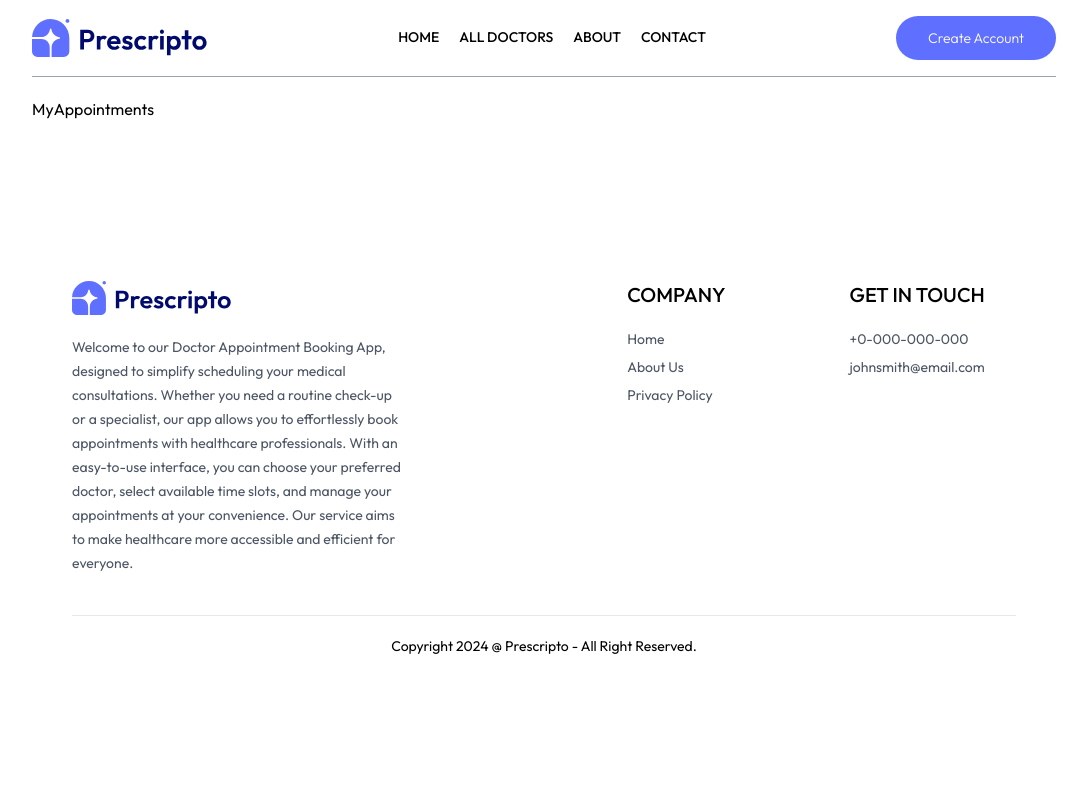
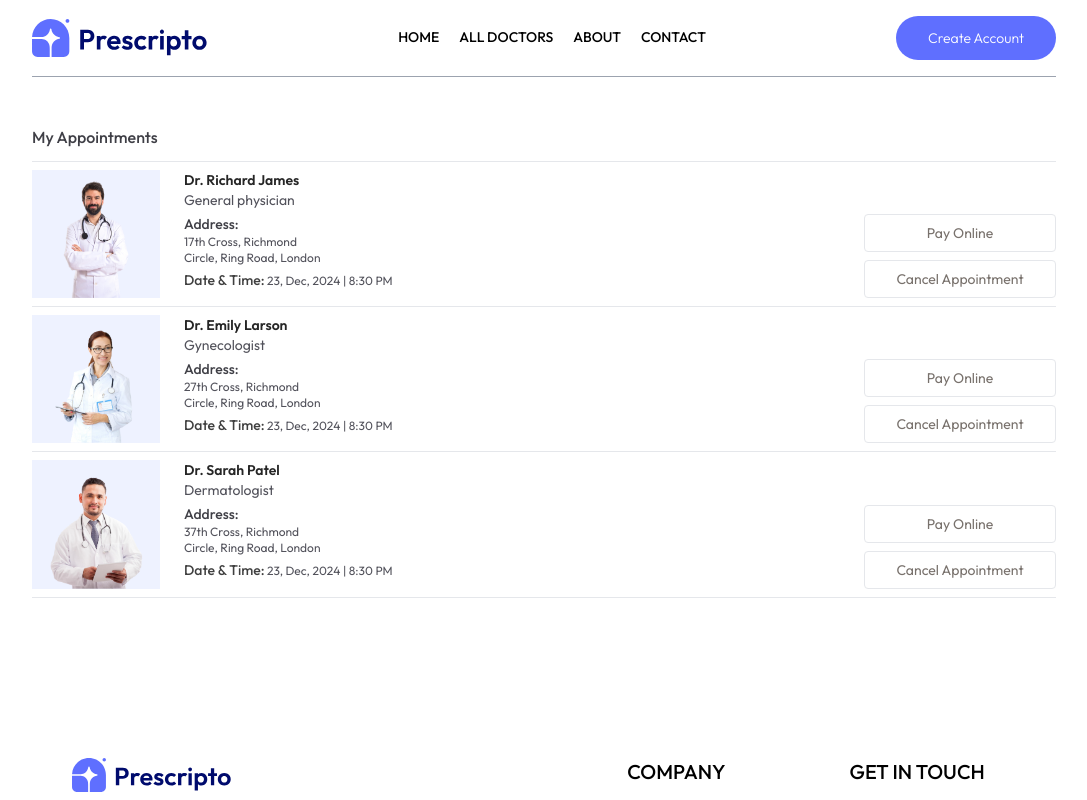
Before and after one commit to karananeja/prescripto-fe, a React (Vite) app: page /my-appointments in a window 1280 px wide. Shown: the top 800 px of the page, without its empty margins (96-1183 px from the left). Built offline with nearby package versions, Linux system fonts and the light colour scheme.

Commit message:
chore: complete the my appointments page

```diff
--- a/src/pages/MyAppointments.tsx
+++ b/src/pages/MyAppointments.tsx
@@ -1,3 +1,49 @@
+import { useAppContext } from '../context/AppContext';
+
 export const MyAppointments = () => {
-  return <div>MyAppointments</div>;
+  const { doctors } = useAppContext();
+
+  return (
+    <>
+      <p className='pb-3 mt-12 font-medium text-zinc-700 border-b'>
+        My Appointments
+      </p>
+
+      {doctors.slice(0, 3).map((doctor) => (
+        <div
+          className='grid grid-cols-[1fr_2fr] gap-4 sm:flex sm:gap-6 py-2 border-b'
+          key={doctor._id}
+        >
+          <img
+            className='w-32 bg-indigo-50'
+            src={doctor.image}
+            alt='doctor-image'
+          />
+
+          <div className='flex-1 text-sm text-zinc-600'>
+            <p className='text-neutral-800 font-semibold'>{doctor.name}</p>
+            <p>{doctor.specialty}</p>
+            <p className='text-zinc-700 font-medium mt-1'>Address:</p>
+            <p className='text-xs'>{doctor.address.line1}</p>
+            <p className='text-xs'>{doctor.address.line2}</p>
+            <p className='text-xs mt-1'>
+              <span className='text-sm text-neutral-700 font-medium'>
+                Date & Time:
+              </span>{' '}
+              23, Dec, 2024 | 8:30 PM
+            </p>
+          </div>
+
+          <div className='flex flex-col gap-2 justify-end'>
+            <button className='text-sm text-stone-500 text-center sm:min-w-48 py-2 border rounded hover:bg-primary hover:text-white transition-all duration-300'>
+              Pay Online
+            </button>
+            <button className='text-sm text-stone-500 text-center sm:min-w-48 py-2 border rounded hover:bg-red-600 hover:text-white transition-all duration-300'>
+              Cancel Appointment
+            </button>
+          </div>
+        </div>
+      ))}
+    </>
+  );
 };
```
